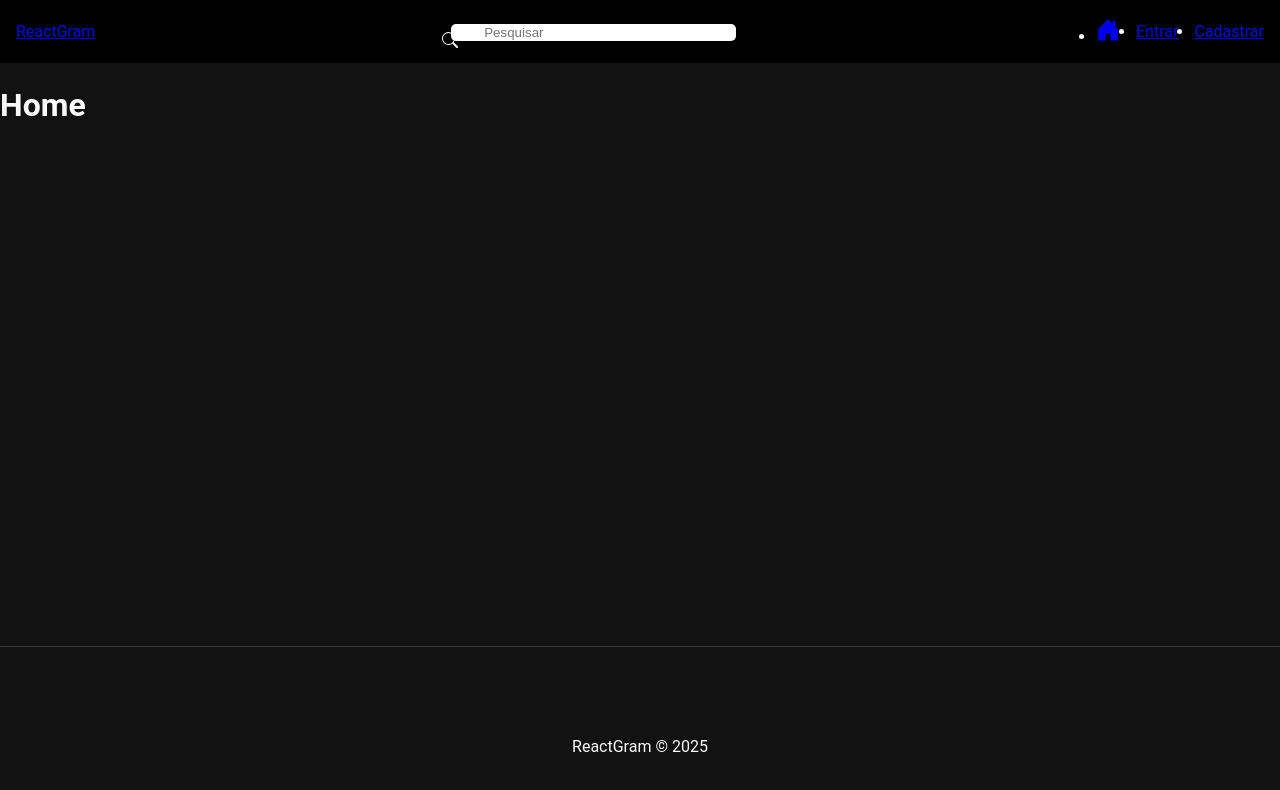
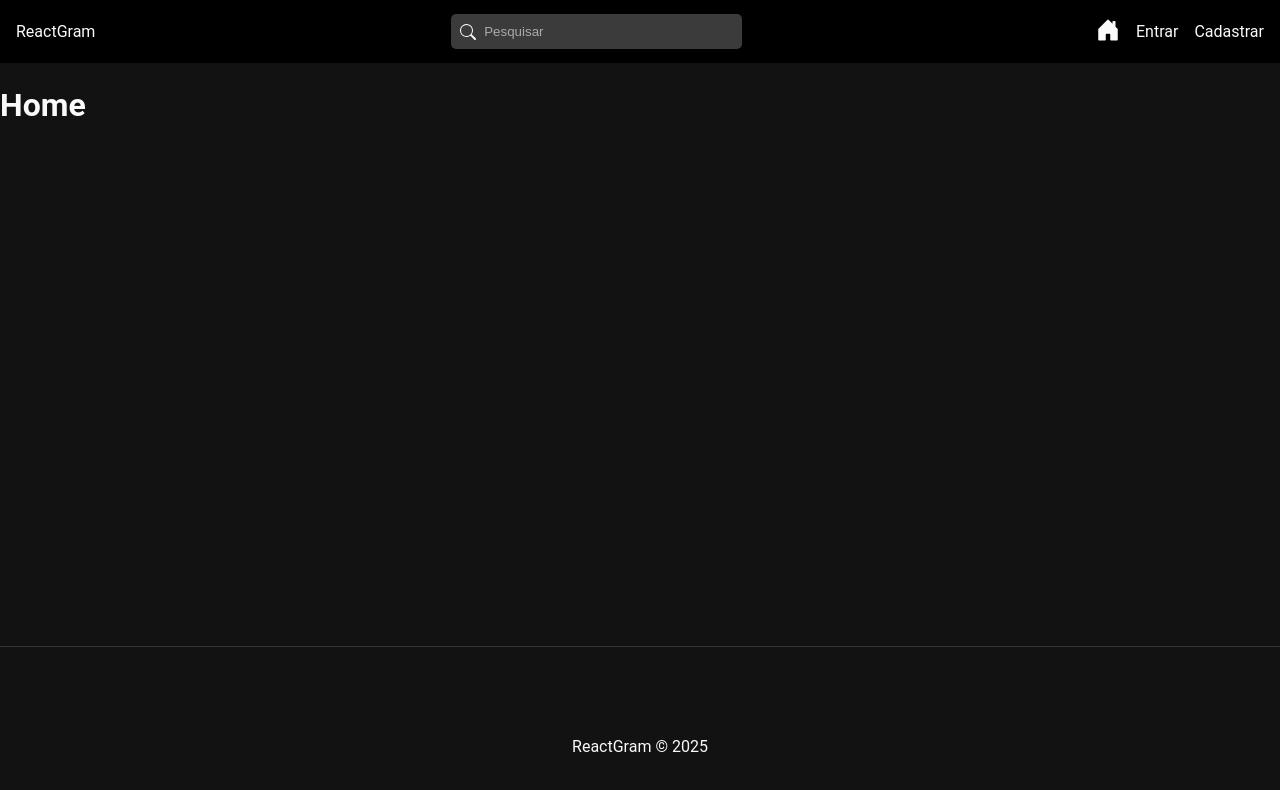
Before and after one commit to Vinicius-b-oliveira/ReactGram_frontend, a React (Vite) app: page / in a window 1280 px wide. Shown: the top 790 px of the page. Built offline with nearby package versions, Linux system fonts and the light colour scheme.

Commit message:
Criando os estilos globais da aplicação

```diff
--- a/src/components/Navbar/Navbar.scss
+++ b/src/components/Navbar/Navbar.scss
@@ -13,7 +13,7 @@
         svg {
             position: absolute;
             top: 10px;
-            left: -9px;
+            left: 9px;
         }
 
         input {
--- a/src/index.scss
+++ b/src/index.scss
@@ -8,3 +8,84 @@ body {
     background-color: $background-color;
     color: $text-color;
 }
+
+a {
+    color: $text-color;
+    text-decoration: none;
+}
+
+.active {
+    font-weight: bold;
+}
+
+ul {
+    list-style: none;
+}
+
+form {
+    @include flex(column, flex-start, stretch);
+    gap: 0.6em;
+}
+
+label {
+    @include flex(column, flex-start, stretch);
+    text-align: center;
+
+    span {
+        font-weight: bold;
+        margin-bottom: 0.5em;
+        color: $text-secondary-color;
+        font-size: $font-size-small;
+    }
+}
+
+input {
+    background-color: #3b3b3b;
+    color: $text-secondary-color;
+    border: 1px solid #555;
+    border-radius: 2px;
+    padding: 10px 8px;
+    outline: none;
+
+    &::placeholder {
+        color: $text-secondary-color;
+    }
+
+    &:disabled {
+        cursor: not-allowed;
+        background-color: $surface-color;
+    }
+}
+
+.btn,
+button,
+input[type="submit"] {
+    background-color: $primary-color;
+    color: #fff;
+    border: none;
+    border-radius: 4px;
+    padding: 10px 8px;
+    font-weight: bold;
+    cursor: pointer;
+    opacity: 0.8;
+    font-size: $font-size-base;
+}
+
+input[type="submit"] {
+    margin-top: 1em;
+}
+
+button,
+input[type="submit"] {
+    &:hover {
+        opacity: 1;
+    }
+}
+
+.cancel-btn {
+    background-color: $disabled-color;
+}
+
+.hide {
+    display: none;
+}
```
